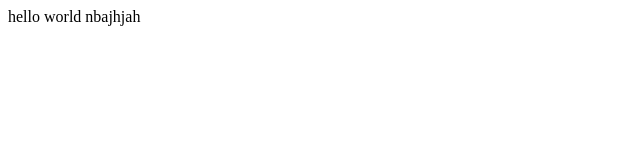
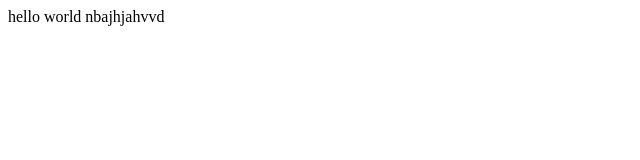
Before and after one commit to rhicjoseph04/WD83P, a plain HTML site: page index.html in a window 1280 px wide. Shown: the full height of the page, 0-640 px from the left. Drawn offline with Linux system fonts and the light colour scheme.

Commit message:
Update index.html

```diff
--- a/index.html
+++ b/index.html
@@ -6,6 +6,6 @@
     <title>Document</title>
 </head>
 <body>
-    hello world nbajhjah
+    hello world nbajhjahvvd
 </body>
 </html>
```
